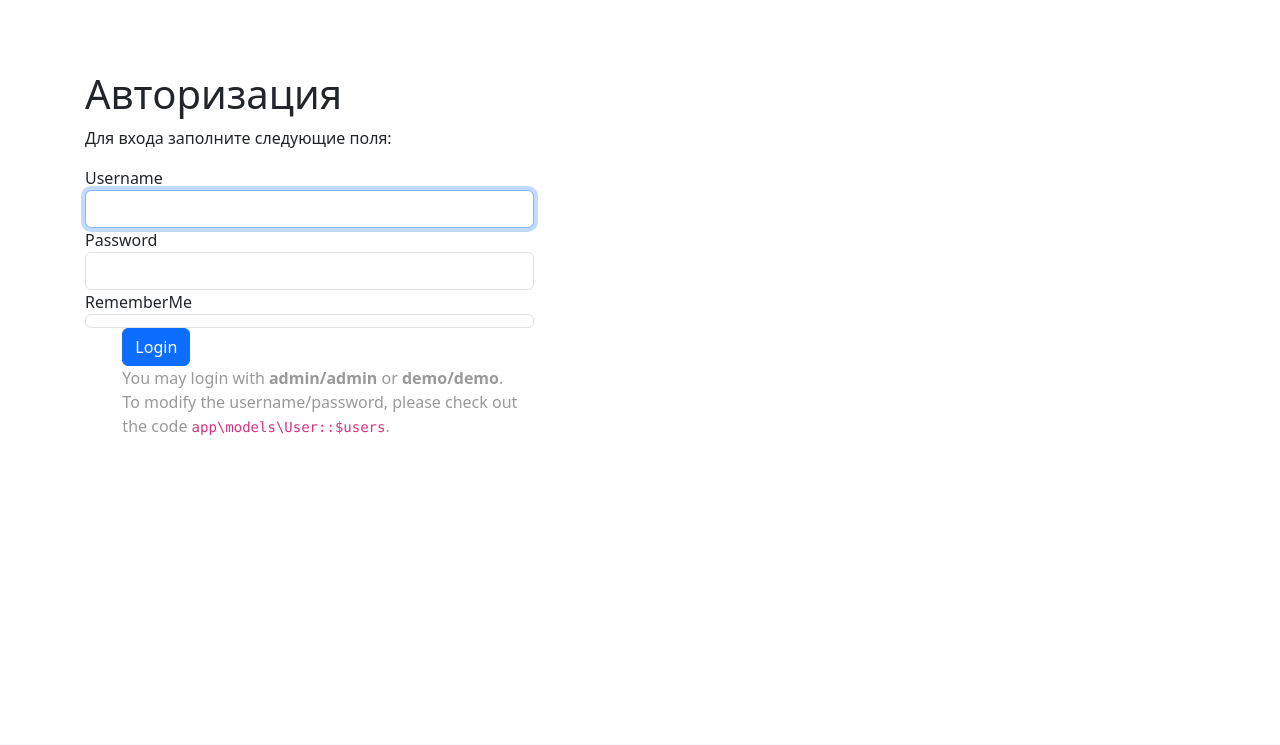
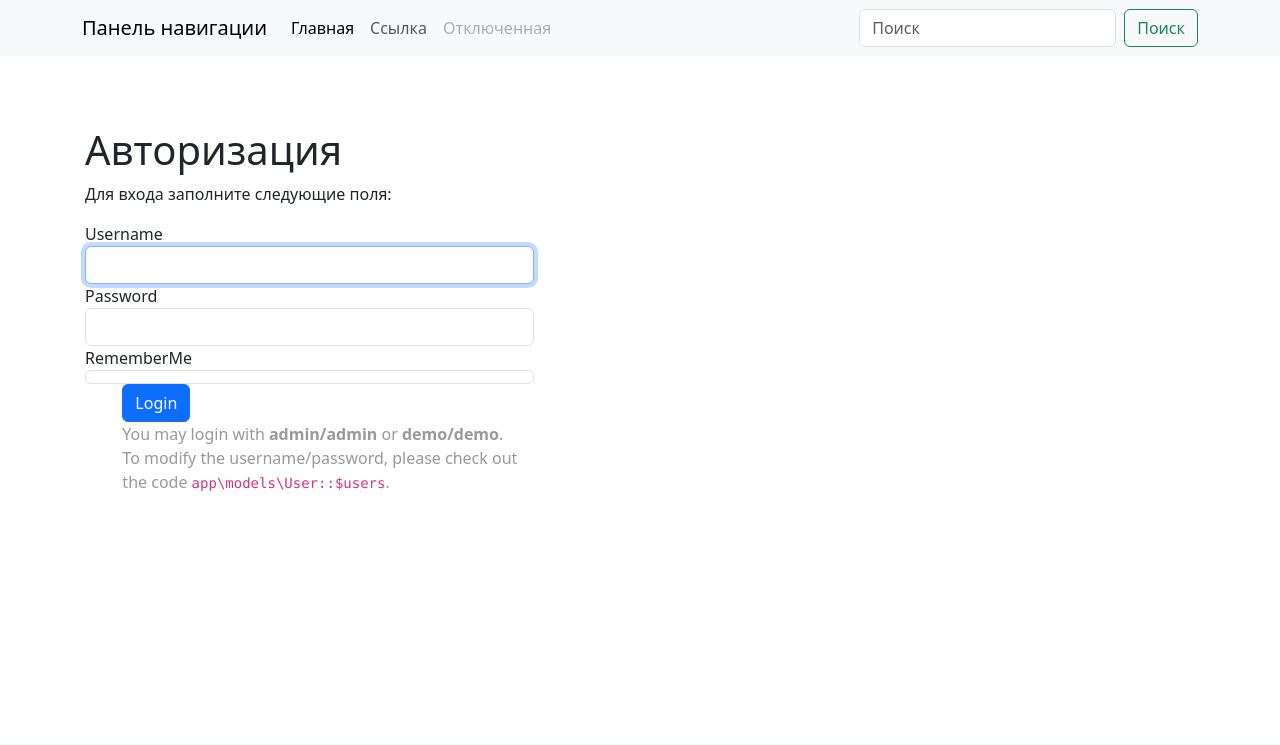
Before and after one commit to dkrech07/summary-old, a Yii app: template views/auth/index.php in a window 1280 px wide. Shown: the top 745 px of the page. Run offline with PHP 8.4 and a stand-in for Yii, Linux system fonts and the light colour scheme; the template is opened without the code that fills it, so the values that code supplies are empty; form fields are guessed from the names that the template uses; some libraries are stand-ins or nearby versions.

Commit message:
Подключает меню навигации

```diff
--- a/views/layouts/main.php
+++ b/views/layouts/main.php
@@ -32,43 +32,54 @@ $this->registerLinkTag(['rel' => 'icon', 'type' => 'image/x-icon', 'href' => Yii
     <?php $this->beginBody() ?>
 
     <header id="header">
+        <nav class="navbar navbar-expand-lg navbar-light bg-light">
+            <div class="container">
+                <a class="navbar-brand" href="#">Панель навигации</a>
+                <!-- <img src="/img/logo.png" width="40" height="40" alt=""> -->
+                <button class="navbar-toggler" type="button" data-bs-toggle="collapse" data-bs-target="#navbarTogglerDemo02" aria-controls="navbarTogglerDemo02" aria-expanded="false" aria-label="Переключатель навигации">
+                    <span class="navbar-toggler-icon"></span>
+                </button>
+                <div class="collapse navbar-collapse" id="navbarTogglerDemo02">
+                    <ul class="navbar-nav me-auto mb-2 mb-lg-0">
+                        <li class="nav-item">
+                            <a class="nav-link active" aria-current="page" href="#">Главная</a>
+                        </li>
+                        <li class="nav-item">
+                            <a class="nav-link" href="#">Ссылка</a>
+                        </li>
+                        <li class="nav-item">
+                            <a class="nav-link disabled" href="#" tabindex="-1" aria-disabled="true">Отключенная</a>
+                        </li>
+                    </ul>
+                    <form class="d-flex">
+                        <input class="form-control me-2" type="search" placeholder="Поиск" aria-label="Поиск">
+                        <button class="btn btn-outline-success" type="submit">Поиск</button>
+                    </form>
+                </div>
+            </div>
+        </nav>
         <?php
-        NavBar::begin([
-            'brandLabel' => 'My Company',
-            'brandUrl' => Yii::$app->homeUrl,
-            'options' => [
-                'class' => 'navbar-inverse navbar-fixed-top',
-            ],
-        ]);
+        // NavBar::begin([
+        //     'brandLabel' => 'My Company',
+        //     'brandUrl' => Yii::$app->homeUrl,
+        //     'options' => [
+        //         'class' => 'navbar-inverse navbar-fixed-top',
+        //     ],
+        // ]);
 
-        // $menuItems = [
-        //     ['label' => 'Home', 'url' => ['/site/index']],
-        //     ['label' => 'About', 'url' => ['/site/about']],
-        //     ['label' => 'Contact', 'url' => ['/site/contact']],
-        // ];
+        // if (Yii::$app->user->isGuest) {
+        //     $menuItems[] = ['label' => 'Авторизация', 'url' => ['/auth/index']];
+        //     $menuItems[] = ['label' => 'Регистрация', 'url' => ['/signup/index']];
+        // } else {
+        //     $menuItems[] = ['label' => 'Выход', 'url' => ['/site/logout']];
+        // }
 
-        if (Yii::$app->user->isGuest) {
-            $menuItems[] = ['label' => 'Авторизация', 'url' => ['/auth/index']];
-            $menuItems[] = ['label' => 'Регистрация', 'url' => ['/signup/index']];
-        } else {
-            $menuItems[] = ['label' => 'Выход', 'url' => ['/site/logout']];
+        // echo Nav::widget([
+        //     'options' => ['class' => 'navbar-nav navbar-right'],
+        //     'items' => $menuItems,
+        // ]);
 
-            // $menuItems[] = '<li>'
-            //     . Html::beginForm(['/site/logout'], 'post')
-            //     . Html::submitButton(
-            //         'Logout (' . Yii::$app->user->identity->username . ')',
-            //         ['class' => 'btn btn-link logout']
-            //     )
-            //     . Html::endForm()
-            //     . '</li>';
-        }
-
-        echo Nav::widget([
-            'options' => ['class' => 'navbar-nav navbar-right'],
-            'items' => $menuItems,
-        ]);
-
-        NavBar::end();
+        // NavBar::end();
         ?>
     </header>
 
--- a/views/site/index.php
+++ b/views/site/index.php
@@ -21,7 +21,7 @@ $this->title = 'My Yii Application';
     // print(Yii::$app->user->isGuest);
     ?>
 
-    <h1 style="color:red">ВИТЕК!!! <br>ПИШИ ТЗ!!!!!</h1>
+
 
     <!-- <div class="jumbotron text-center bg-transparent">
         <h1 class="display-4">Congratulations!</h1>
```
Also changed, not shown: web/img/logo.png (added).
